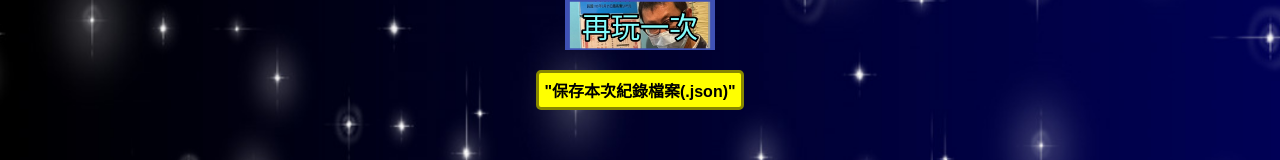
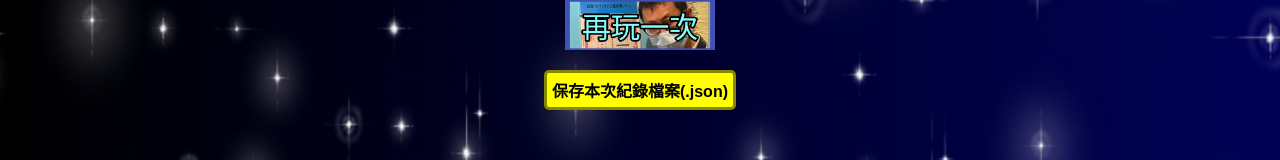
Before and after one commit to fanyuuu2006/LaBaG-NextJS, a Next.js app: page /gameover in a window 1280 px wide. Shown: the part 414-574 px from the top of the page. Built offline with nearby package versions, Linux system fonts and the light colour scheme.

Commit message:
fix: 雙引號導致部署錯誤

```diff
--- a/src/app/gameover/components/DownloadJson.jsx
+++ b/src/app/gameover/components/DownloadJson.jsx
@@ -35,7 +35,7 @@ export default function DownloadJson() {
           borderRadius: "5px",
         }}
       >
-        "保存本次紀錄檔案(.json)"
+        保存本次紀錄檔案(.json)
       </button>
     </>
   );
```
